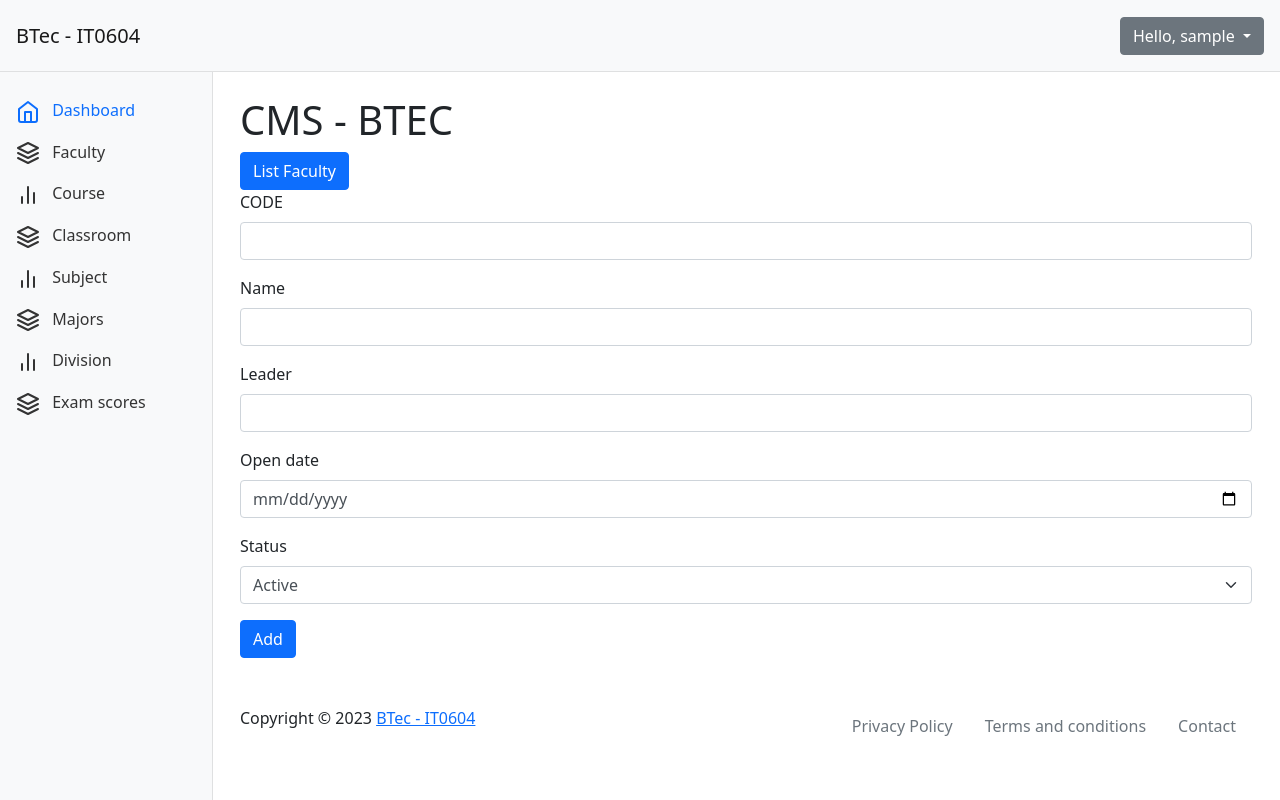
After one commit to ThanhTrieu/sql-curd-it0604, a PHP site: page /faculty.php?m=add in a window 1280 px wide. The commit adds this page. Run offline with PHP 8.4, Linux system fonts and the light colour scheme; the visitor is signed in with stand-in values (Sample User, id 1); some libraries are stand-ins or nearby versions.

Commit message:
update code

```diff
--- /dev/null
+++ b/faculty.php
@@ -0,0 +1,22 @@
+<?php
+session_start();
+if(empty($_SESSION['username'])){
+    header("Location:login.php");
+    exit();
+}
+
+$method = $_GET['m'] ?? 'index';
+switch($method){
+    case 'index':
+        index();
+    break;
+    case 'add':
+        add();
+    break;
+}
+function add()  {
+    require("views/faculty_add_view.php");
+}
+function index(){
+    require("views/faculty_view.php");
+}
--- /dev/null
+++ b/views/faculty_add_view.php
@@ -0,0 +1,38 @@
+<?php require("views/header.php"); ?>
+
+<div class="content">
+    <h1> CMS - BTEC</h1>
+    <a class="btn btn-primary" href="./faculty.php"> List Faculty </a>
+    <div class="row">
+        <div class="col">
+            <form>
+                <div class="mb-3">
+                    <label class="form-label">CODE</label>
+                    <input type="text" class="form-control" name="extra_id">
+                </div>
+                <div class="mb-3">
+                    <label class="form-label">Name</label>
+                    <input type="text" class="form-control" name="name">
+                </div>
+                <div class="mb-3">
+                    <label class="form-label">Leader</label>
+                    <input type="text" class="form-control" name="leader">
+                </div>
+                <div class="mb-3">
+                    <label class="form-label">Open date</label>
+                    <input type="date" class="form-control" name="open_date">
+                </div>
+                <div class="mb-3">
+                    <label class="form-label">Status</label>
+                    <select class="form-select">
+                        <option value="1">Active</option>
+                        <option value="0">Inactive</option>
+                    </select>
+                </div>
+                <button type="submit" class="btn btn-primary">Add</button>
+            </form>
+        </div>
+    </div>
+</div>
+
+<?php require("views/footer.php"); ?>
--- /dev/null
+++ b/views/footer.php
@@ -0,0 +1,21 @@
+<footer class="pt-5 d-flex justify-content-between">
+                    <span>Copyright © 2023 <a href="https://themesberg.com">BTec - IT0604</a></span>
+                    <ul class="nav m-0">
+                        <li class="nav-item">
+                          <a class="nav-link text-secondary" aria-current="page" href="#">Privacy Policy</a>
+                        </li>
+                        <li class="nav-item">
+                          <a class="nav-link text-secondary" href="#">Terms and conditions</a>
+                        </li>
+                        <li class="nav-item">
+                          <a class="nav-link text-secondary" href="#">Contact</a>
+                        </li>
+                      </ul>
+                </footer>
+            </main>
+        </div>
+    </div>
+    <script src="https://cdn.jsdelivr.net/npm/popper.js@1.16.0/dist/umd/popper.min.js" integrity="sha384-Q6E9RHvbIyZFJoft+2mJbHaEWldlvI9IOYy5n3zV9zzTtmI3UksdQRVvoxMfooAo" crossorigin="anonymous"></script>
+    <script src="https://stackpath.bootstrapcdn.com/bootstrap/5.0.0-alpha1/js/bootstrap.min.js" integrity="sha384-oesi62hOLfzrys4LxRF63OJCXdXDipiYWBnvTl9Y9/TRlw5xlKIEHpNyvvDShgf/" crossorigin="anonymous"></script>
+</body>
+</html>
--- /dev/null
+++ b/views/header.php
@@ -0,0 +1,147 @@
+<?php
+if(session_status() === PHP_SESSION_NONE) {
+    session_start();
+}
+?>
+
+<!DOCTYPE html>
+<html lang="en">
+<head>
+    <meta charset="UTF-8">
+    <meta name="viewport" content="width=device-width, initial-scale=1.0">
+    <title>Education system</title>
+    <link rel="stylesheet" href="https://stackpath.bootstrapcdn.com/bootstrap/5.0.0-alpha1/css/bootstrap.min.css" integrity="sha384-r4NyP46KrjDleawBgD5tp8Y7UzmLA05oM1iAEQ17CSuDqnUK2+k9luXQOfXJCJ4I" crossorigin="anonymous">
+    <link rel="stylesheet" href="https://cdn.jsdelivr.net/chartist.js/latest/chartist.min.css">
+    <!-- Bootstrap Font Icon CSS -->
+    <link rel="stylesheet" href="https://stackpath.bootstrapcdn.com/font-awesome/4.7.0/css/font-awesome.min.css">
+    <style>
+        .sidebar {
+            position: fixed;
+            top: 0;
+            bottom: 0;
+            left: 0;
+            z-index: 100;
+            padding: 90px 0 0;
+            box-shadow: inset -1px 0 0 rgba(0, 0, 0, .1);
+            z-index: 99;
+        }
+
+        @media (max-width: 767.98px) {
+            .sidebar {
+                top: 11.5rem;
+                padding: 0;
+            }
+        }
+
+        .navbar {
+            box-shadow: inset 0 -1px 0 rgba(0, 0, 0, .1);
+        }
+
+        @media (min-width: 767.98px) {
+            .navbar {
+                top: 0;
+                position: sticky;
+                z-index: 999;
+            }
+        }
+        .sidebar .nav-link {
+          color: #333;
+        }
+        .sidebar .nav-link.active {
+          color: #0d6efd;
+        }
+        #main-data{
+          min-height: 100vh;
+        }
+    </style>
+</head>
+<body>
+    <nav class="navbar navbar-light bg-light p-3">
+        <div class="d-flex col-12 col-md-3 col-lg-2 mb-2 mb-lg-0 flex-wrap flex-md-nowrap justify-content-between">
+            <a class="navbar-brand" href="#">
+              BTec - IT0604
+            </a>
+            <button class="navbar-toggler d-md-none collapsed mb-3" type="button" data-toggle="collapse" data-target="#sidebar" aria-controls="sidebar" aria-expanded="false" aria-label="Toggle navigation">
+                <span class="navbar-toggler-icon"></span>
+            </button>
+        </div>
+        <div class="col-12 col-md-5 col-lg-8 d-flex align-items-center justify-content-md-end mt-3 mt-md-0">
+            <div class="dropdown">
+                <button class="btn btn-secondary dropdown-toggle" type="button" id="dropdownMenuButton" data-toggle="dropdown" aria-expanded="false">
+                  Hello, <?php echo $_SESSION['username'] ?? null; ?>
+                </button>
+                <ul class="dropdown-menu" aria-labelledby="dropdownMenuButton">
+                    <li><a class="dropdown-item" href="#">Settings</a></li>
+                    <li><a class="dropdown-item" href="#">Messages</a></li>
+                    <li>
+                        <form action="./logout.php" method="post">
+                            <button name="btnLogout" class="dropdown-item" type="submit">Sign out</button>
+                        </form>
+                    </li>
+                </ul>
+              </div>
+        </div>
+    </nav>
+    <div class="container-fluid">
+        <div class="row">
+            <nav id="sidebar" class="col-md-3 col-lg-2 d-md-block bg-light sidebar collapse">
+                <div class="position-sticky">
+                    <ul class="nav flex-column">
+                      <li class="nav-item">
+                        <a class="nav-link active" aria-current="page" href="./dashboard.php">
+                          <svg xmlns="http://www.w3.org/2000/svg" width="24" height="24" viewBox="0 0 24 24" fill="none" stroke="currentColor" stroke-width="2" stroke-linecap="round" stroke-linejoin="round" class="feather feather-home"><path d="M3 9l9-7 9 7v11a2 2 0 0 1-2 2H5a2 2 0 0 1-2-2z"></path><polyline points="9 22 9 12 15 12 15 22"></polyline></svg>
+                          <span class="ml-2">Dashboard</span>
+                        </a>
+                      </li>
+                        <li class="nav-item">
+                          <a class="nav-link" aria-current="page" href="./faculty.php">
+                            <svg xmlns="http://www.w3.org/2000/svg" width="24" height="24" viewBox="0 0 24 24" fill="none" stroke="currentColor" stroke-width="2" stroke-linecap="round" stroke-linejoin="round" class="feather feather-layers"><polygon points="12 2 2 7 12 12 22 7 12 2"></polygon><polyline points="2 17 12 22 22 17"></polyline><polyline points="2 12 12 17 22 12"></polyline></svg>
+                            <span class="ml-2">Faculty</span>
+                          </a>
+                        </li>
+                        <li class="nav-item">
+                          <a class="nav-link" href="#">
+                            <svg xmlns="http://www.w3.org/2000/svg" width="24" height="24" viewBox="0 0 24 24" fill="none" stroke="currentColor" stroke-width="2" stroke-linecap="round" stroke-linejoin="round" class="feather feather-bar-chart-2"><line x1="18" y1="20" x2="18" y2="10"></line><line x1="12" y1="20" x2="12" y2="4"></line><line x1="6" y1="20" x2="6" y2="14"></line></svg>
+                            <span class="ml-2">Course</span>
+                          </a>
+                        </li>
+                        <li class="nav-item">
+                          <a class="nav-link" href="#">
+                            <svg xmlns="http://www.w3.org/2000/svg" width="24" height="24" viewBox="0 0 24 24" fill="none" stroke="currentColor" stroke-width="2" stroke-linecap="round" stroke-linejoin="round" class="feather feather-layers"><polygon points="12 2 2 7 12 12 22 7 12 2"></polygon><polyline points="2 17 12 22 22 17"></polyline><polyline points="2 12 12 17 22 12"></polyline></svg>
+                            <span class="ml-2">Classroom</span>
+                          </a>
+                        </li>
+                        <li class="nav-item">
+                          <a class="nav-link" href="#">
+                            <svg xmlns="http://www.w3.org/2000/svg" width="24" height="24" viewBox="0 0 24 24" fill="none" stroke="currentColor" stroke-width="2" stroke-linecap="round" stroke-linejoin="round" class="feather feather-bar-chart-2"><line x1="18" y1="20" x2="18" y2="10"></line><line x1="12" y1="20" x2="12" y2="4"></line><line x1="6" y1="20" x2="6" y2="14"></line></svg>
+                            <span class="ml-2">Subject</span>
+                          </a>
+                        </li>
+                        <li class="nav-item">
+                          <a class="nav-link" href="#">
+                            <svg xmlns="http://www.w3.org/2000/svg" width="24" height="24" viewBox="0 0 24 24" fill="none" stroke="currentColor" stroke-width="2" stroke-linecap="round" stroke-linejoin="round" class="feather feather-layers"><polygon points="12 2 2 7 12 12 22 7 12 2"></polygon><polyline points="2 17 12 22 22 17"></polyline><polyline points="2 12 12 17 22 12"></polyline></svg>
+                            <span class="ml-2">Majors</span>
+                          </a>
+                        </li>
+                        <li class="nav-item">
+                          <a class="nav-link" href="#">
+                            <svg xmlns="http://www.w3.org/2000/svg" width="24" height="24" viewBox="0 0 24 24" fill="none" stroke="currentColor" stroke-width="2" stroke-linecap="round" stroke-linejoin="round" class="feather feather-bar-chart-2"><line x1="18" y1="20" x2="18" y2="10"></line><line x1="12" y1="20" x2="12" y2="4"></line><line x1="6" y1="20" x2="6" y2="14"></line></svg>
+                            <span class="ml-2">Division</span>
+                          </a>
+                        </li>
+                        <li class="nav-item">
+                          <a class="nav-link" href="#">
+                            <svg xmlns="http://www.w3.org/2000/svg" width="24" height="24" viewBox="0 0 24 24" fill="none" stroke="currentColor" stroke-width="2" stroke-linecap="round" stroke-linejoin="round" class="feather feather-layers"><polygon points="12 2 2 7 12 12 22 7 12 2"></polygon><polyline points="2 17 12 22 22 17"></polyline><polyline points="2 12 12 17 22 12"></polyline></svg>
+                            <span class="ml-2">Exam scores</span>
+                          </a>
+                        </li>
+                      </ul>
+                </div>
+            </nav>
+            <main class="col-md-9 ml-sm-auto col-lg-10 px-md-4 py-4">
+                <!-- <nav aria-label="breadcrumb">
+                    <ol class="breadcrumb">
+                        <li class="breadcrumb-item"><a href="#">Home</a></li>
+                        <li class="breadcrumb-item active" aria-current="page">Overview</li>
+                    </ol>
+                </nav> -->
```
Also changed, not shown: dashboard.php (+11 -22 lines), handle-login.php (+7 -0 lines), login.php (+12 -1 lines), logout.php (added, +11 -0 lines), views/faculty_view.php (added, +8 -0 lines), views/index_view.php (added, +8 -0 lines).
